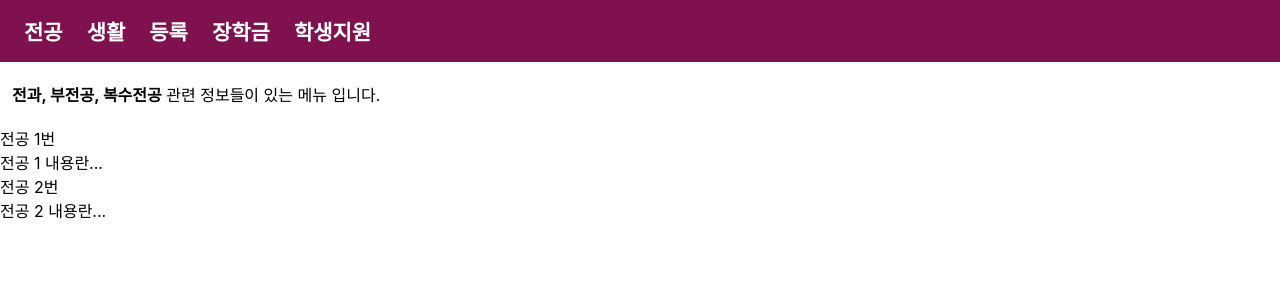
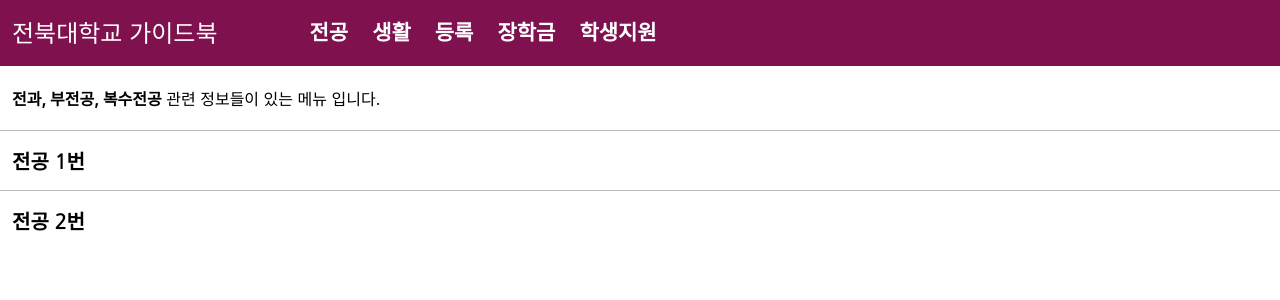
Before and after one commit to coldexpression/jbnu-guide-project, a React (Create React App) app: page /home in a window 1280 px wide. Shown: the top 300 px of the page. Built offline with nearby package versions, Linux system fonts and the light colour scheme.

Commit message:
MainPages Version 0.3 [rename to desing.css -> MainPages.css, edit to Article Nav store js]

```diff
--- /dev/null
+++ b/src/pages/MainPage/MainPage.css
@@ -0,0 +1,101 @@
+body {
+    margin: 0;
+}
+
+a {
+    color: white;
+    text-decoration: none;
+}
+
+.checkbox {
+
+    display: none;
+}
+
+article {
+    transition: 500ms;
+}
+/* Navi css */
+.navi {
+    display:flex;
+    justify-content: space-between;
+    align-items: center;
+    background-color: #7E114E;
+    padding: 8px 12px;
+}
+
+.navi__header {
+    display: flex;
+    padding-top: 6px;
+    padding-right: 80px;
+    text-align: center;
+    font-size: 24px;
+}
+
+
+.navi__menu {
+    display: flex;
+    list-style: none;
+    padding-left: 0;
+}
+
+.navi__li {
+    font-family:  'Nanum Gothic', sans-serif;
+    padding: 8px 12px 12px;
+    font-size: 14px;
+    text-align: center;
+    transition: all 200ms;
+    border-radius: 6px;
+}
+
+.navi__li:hover {
+    background-color: black;
+    border-radius: 6px;
+}
+
+
+
+/* Article css */
+.arti__title {
+    padding: 20px 12px;
+
+}
+
+
+.arti__question {
+    font-family: 'Nanum Gothic', sans-serif;
+    font-size: 20px;
+    border-top: 1px solid #bcbcbc;
+    padding: 15px 12px;
+}
+
+.arti__answer {
+    font-family: 'Nanum Gothic', sans-serif;
+    font-size: 16px;
+    padding-left: 20px;
+    max-height: 0px;
+    overflow: hidden;
+    transition: all 1000ms;
+}
+
+.checkbox:checked + .arti__slide + .arti__answer {
+    max-height: 1000px;
+}
+
+
+@media screen and (max-width: 768px) {
+    .navi {
+        flex-direction: column;
+    }
+
+    .navi__menu {
+        flex-direction: column;
+    }
+
+    .navi__header {
+        border-bottom: white;
+        padding-bottom: 20px;
+        padding-left: 80px;
+    }
+
+}
--- a/src/pages/MainPage/components/Article.jsx
+++ b/src/pages/MainPage/components/Article.jsx
@@ -1,5 +1,5 @@
 import React, { Component } from 'react'
-import "../components/design.css"
+import "../MainPage.css"
 
 export default class Article extends Component {
     render(){
@@ -7,14 +7,24 @@
             if(index !== 0) {
                 return (
                     <div>
-                        {value}<br/>{this.props.desc[index]}
+                        <input type="checkbox" class="checkbox" id={index} />
+                        <label for={index} className="arti__slide">
+                            <div className="arti__question">
+                                <b>{value}</b>
+                            </div>
+                        </label>
+                        <p className="arti__answer">
+                            {this.props.desc[index]}
+                        </p>
                     </div>
+
                 )
             }
         })
 
             return (
             <article>
+                <link href="https://fonts.googleapis.com/css2?family=Nanum+Gothic&display=swap" rel="stylesheet"></link>
                 <div className="arti__title">
                     <b>{this.props.explain}</b> 관련 정보들이 있는 메뉴 입니다.<br/>
                 </div>
--- a/src/pages/MainPage/components/Nav.jsx
+++ b/src/pages/MainPage/components/Nav.jsx
@@ -1,5 +1,5 @@
 import React, { Component } from 'react'
-import "../components/design.css"
+import "../MainPage.css"
 
 export default class Nav extends Component {
     render() {
@@ -22,6 +22,9 @@
             <body>
                 <nav className="navi">
                     <ol className="navi__menu">
+                        <a className="navi__header">
+                            전북대학교 가이드북
+                         </a>
                         {context}
                     </ol>
                 </nav>
--- a/src/pages/MainPage/components/design.css
+++ /dev/null
@@ -1,49 +0,0 @@
-body {
-    margin: 0;
-}
-
-a {
-    color: white;
-    text-decoration: none;
-}
-.navi {
-    display:flex;
-    justify-content: space-between;
-    align-items: center;
-    background-color: #7E114E;
-    padding: 8px 12px;
-}
-
-.navi__menu {
-    display: flex;
-    list-style: none;
-    padding-left: 0;
-}
-.navi__li {
-    padding: 8px 12px;
-    font-size: 14px;
-    text-align: center;
-}
-
-.navi__li:hover {
-    background-color: black;
-    border-radius: 4px;
-}
-
-.arti__title {
-    padding: 20px 12px;
-}
-
-.arti_context {
-    padding: 10px 12px;
-}
-
-@media screen and (max-width: 768px) {
-    .navi {
-        flex-direction: column;
-    }
-
-    .navi__menu {
-        flex-direction: column;
-    }
-}
--- a/src/pages/MainPage/store.js
+++ b/src/pages/MainPage/store.js
@@ -9,15 +9,24 @@
     selected_content_id:1,
     contents: [
         {id:1, title: ['전공','전공 1번','전공 2번'],
-            desc: ['전공','전공 1 내용란...','전공 2 내용란...'], explain: ['전과, 부전공, 복수전공']},
+            desc: ['전공','전공 1 내용란...','전공 2 내용란...'],
+            explain: ['전과, 부전공, 복수전공']},
+
         {id:2, title: ['생활','생활 1번','생활 2번','생활 3번'],
-            desc: ['생활','생활 1 내용란...','생활 2 내용란...','생활 3 내용란...'], explain: ['자취방, 기숙사, 교내 편의시설']},
+            desc: ['생활','생활 1 내용란...','생활 2 내용란...','생활 3 내용란...'],
+            explain: ['자취방, 기숙사, 교내버스 노선도, 교내 편의시설']},
+
         {id:3, title: ['등록','등록 1번','등록 2번','등록 3번'],
-            desc: ['등록','등록 1 내용란...','등록 2 내용란...','등록 3 내용란...'], explain: ['복학, 휴학, 자퇴']},
+            desc: ['등록','등록 1 내용란...','등록 2 내용란...','등록 3 내용란...'],
+            explain: ['복학, 휴학, 자퇴']},
+
         {id:4, title: ['장학금','장학금 1번'],
-            desc: ['장학금','장학금 1 내용란...'], explain: ['장학금']},
+            desc: ['장학금','장학금 1 내용란...'],
+            explain: ['장학금']},
+
         {id:5, title: ['학생지원','학생지원 1번'],
-            desc: ['학생지원','학생지원 1 내용란...'], explain: ['학생들이 이용할 수 있는 자원']}
+            desc: ['학생지원','학생지원 1 내용란...'],
+            explain: ['학생들이 이용할 수 있는 자원']}
     ]
 }
 function reducer(state=initState, action) {
```
Also changed, not shown: 2 other files (tests, documents, lock files or other folders).
